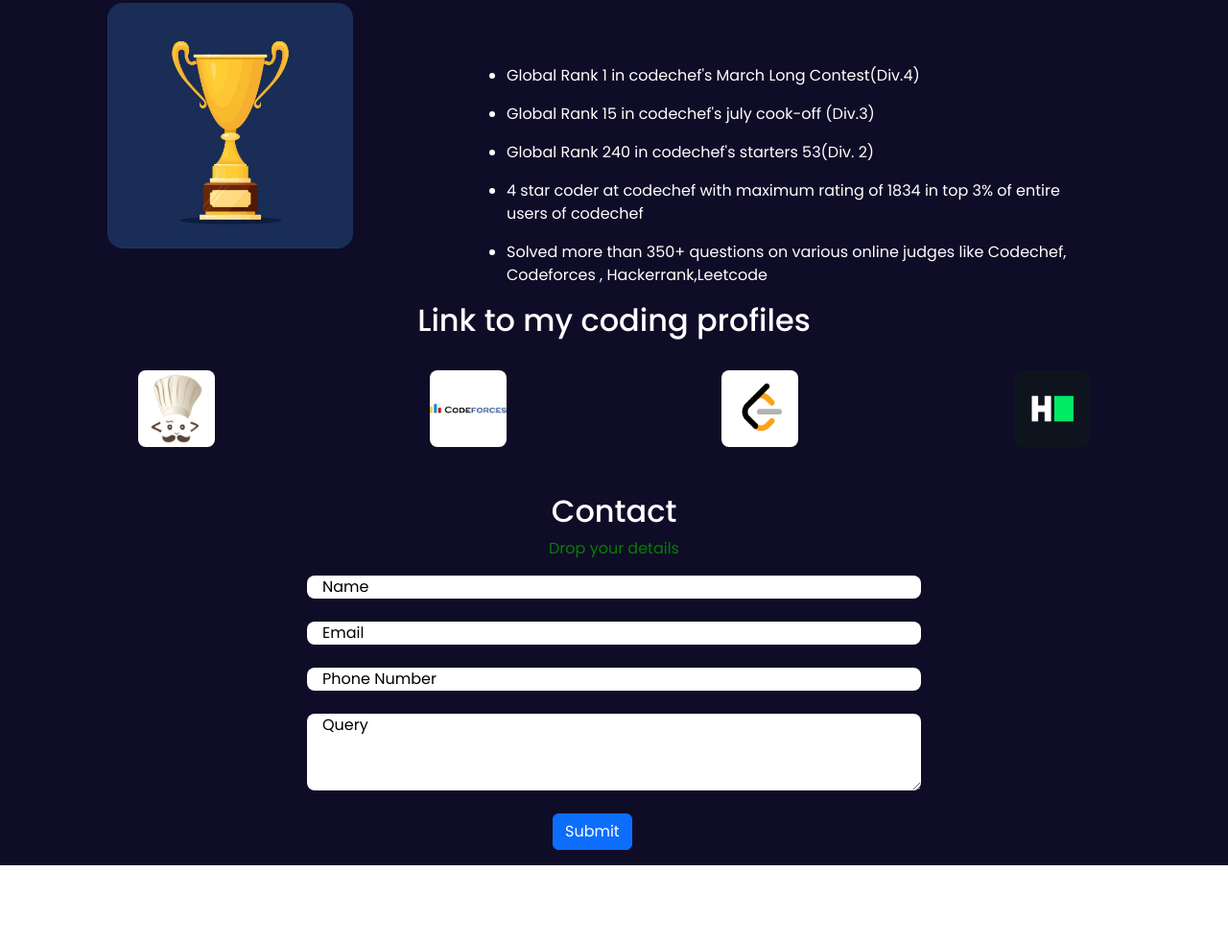
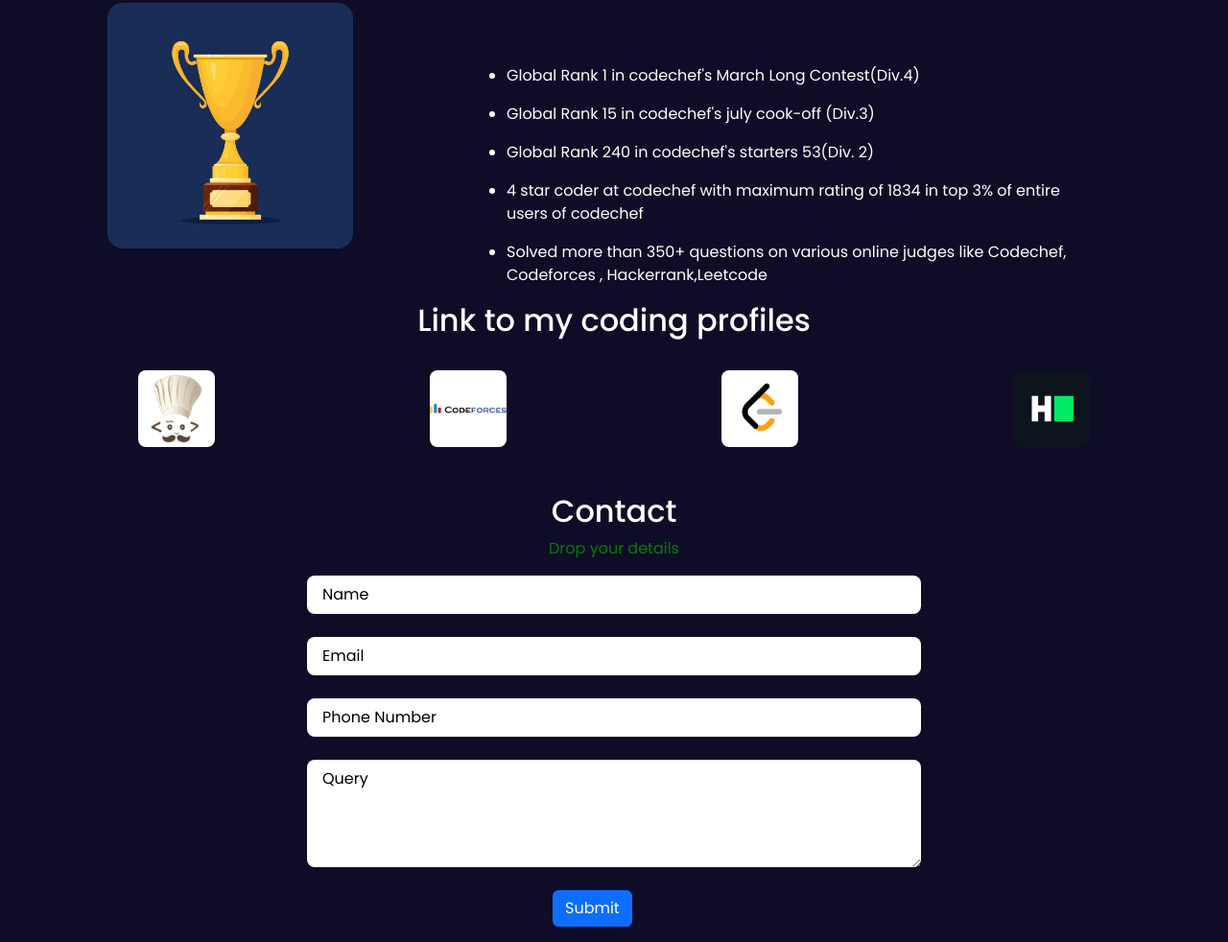
Before and after one commit to maydev18/maydev18.github.io, a plain HTML site: page index.html in a window 1280 px wide. Shown: the part 2016-2998 px from the top of the page at 96% size. Before the commit the page ends 2918 px from the top, so only its background shows below. Drawn offline with nearby package versions, Linux system fonts and the light colour scheme.

Commit message:
second commit

```diff
--- a/index.html
+++ b/index.html
@@ -211,7 +211,7 @@
                     <input type="text" required placeholder="Name" class="details">
                     <input type="email" name="email" id="email" required placeholder="Email" class="details">
                     <input type="text" name="phone" id="phone" placeholder="Phone Number" class="details">
-                    <textarea name="query" id="query" cols="20" rows="10" required placeholder="Query" class="details" style="height: 10vh;"></textarea>
+                    <textarea name="query" id="query" cols="20" rows="4" required placeholder="Query" class="details"></textarea>
                 </div>
                 <input class="btn btn-primary submitbtn" type="submit" value="Submit">
             </form>
--- a/style.css
+++ b/style.css
@@ -231,7 +231,7 @@ header{
 
 }
 .details{
-    padding-left: 1rem;
+    padding: 0.5rem 0 0.5rem 1rem;
     background-color: white;
     color: black;
     width: 50%;
```
